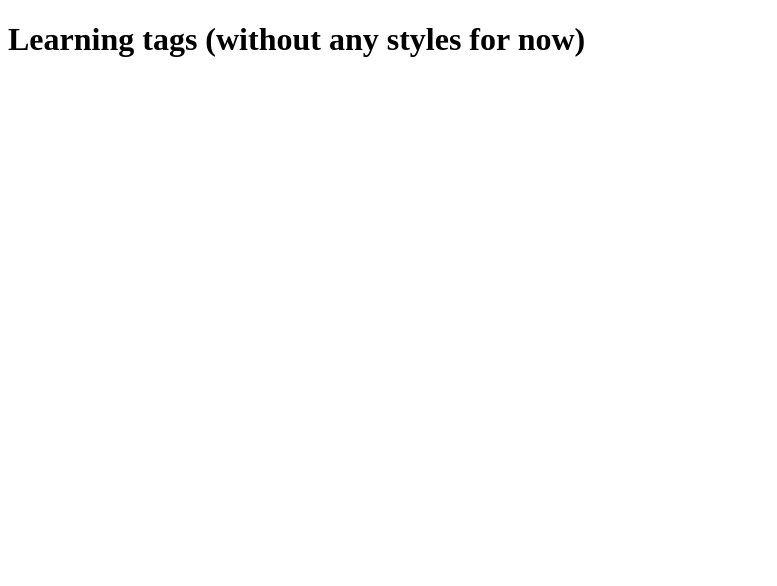
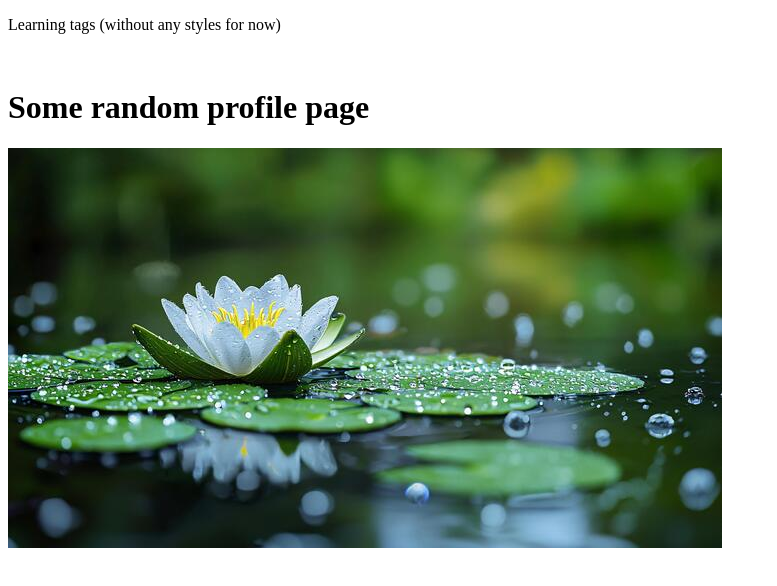
Before and after one commit to 1necromancer/html-one, a plain HTML site: page index.html in a window 1280 px wide. Shown: the whole page, without its empty margins (0-777 px from the left). Drawn offline with Linux system fonts and the light colour scheme.

Commit message:
added: use image tag

```diff
--- a/index.html
+++ b/index.html
@@ -2,7 +2,10 @@
     <html>
         <head>
             <title>Start html learning</title>
-            <h1>Learning tags (without any styles for now)</h1>
+            <p>Learning tags (without any styles for now)</p>
+            <br/>
+            <h1>Some random profile page</h1>
+            <img src="images/flower-picture.jpg" alt="flower picture">
         </head>
     </html>
 </html>
```
Also changed, not shown: images/flower-picture.jpg (added).
